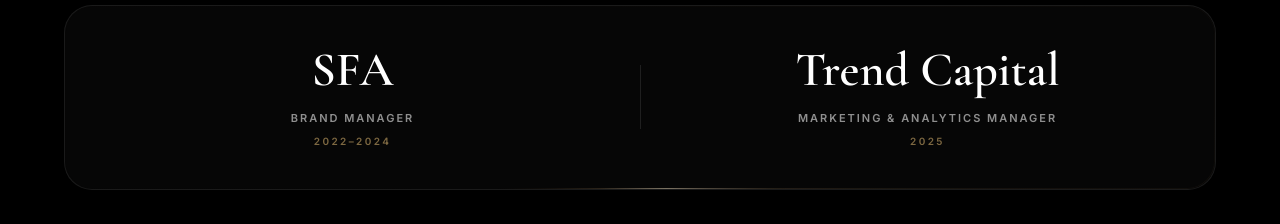
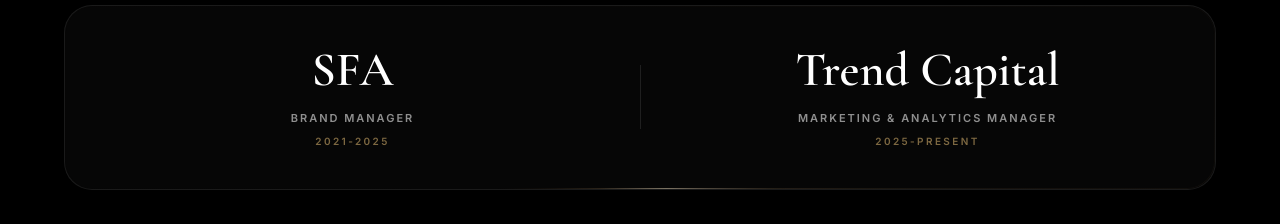
Before and after one commit to markkkka/Portfolio-Website, a React (Vite) app: page / in a window 1280 px wide. Shown: the part 940-1164 px from the top of the page. Built offline with nearby package versions, Linux system fonts and the light colour scheme.

Commit message:
Update work experience dates

```diff
--- a/src/App.tsx
+++ b/src/App.tsx
@@ -514,8 +514,8 @@
   };
 
   const items = [
-    { company: "SFA", role: "Brand Manager", dates: "2022–2024" },
-    { company: "Trend Capital", role: "Marketing & Analytics Manager", dates: "2025" }
+    { company: "SFA", role: "Brand Manager", dates: "2021-2025" },
+    { company: "Trend Capital", role: "Marketing & Analytics Manager", dates: "2025-Present" }
   ];
 
   return (
```
